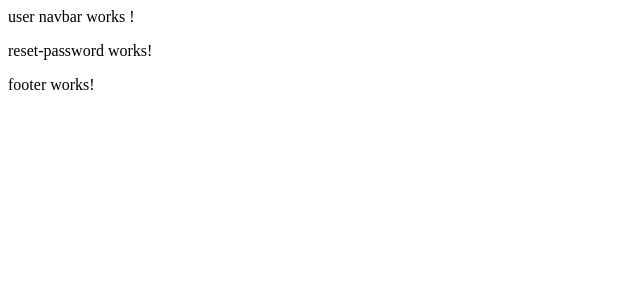
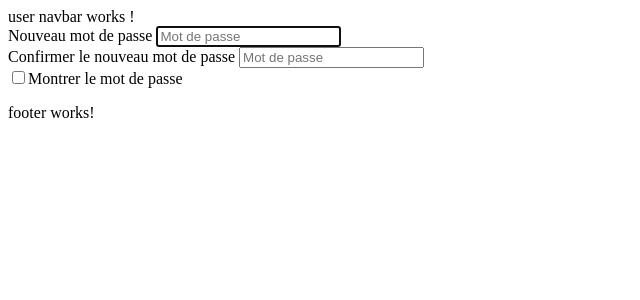
Before and after one commit to LoisKOUNINEF/LesGrainesBouquinent_Front, an Angular app: page /auth/reset-password/1 in a window 1280 px wide. Shown: the top 300 px of the page, without its empty margins (0-640 px from the left). Built offline with nearby package versions, Linux system fonts and the light colour scheme; no server answers.

Commit message:
reset pwd component

```diff
--- a/src/app/components/auth/reset-link-sent/reset-link-sent.component.html
+++ b/src/app/components/auth/reset-link-sent/reset-link-sent.component.html
@@ -1 +1,5 @@
-<p>reset-link-sent works!</p>
+<div>
+	<h3>
+		Un lien de réinitialisation a été envoyé à votre adresse e-mail.
+	</h3>
+</div>
--- a/src/app/components/auth/reset-password/reset-password.component.html
+++ b/src/app/components/auth/reset-password/reset-password.component.html
@@ -1 +1,44 @@
-<p>reset-password works!</p>
+<div>
+    <form [formGroup]="pwdResetForm">
+        <div class="form-class password">
+            <label>
+                Nouveau mot de passe
+            </label>
+            <input
+            type="password"
+            id="password"
+            placeholder="Mot de passe"
+            class="form-input"
+            formControlName="password"
+            autofocus
+            required
+            >
+            <span *ngIf="controls.password?.touched && controls.password?.hasError('required')" class="errors">
+                Mot de Passe requis (minimum 10 caractères).
+            </span>
+        </div>
+        <div class="form-class confirm">
+            <label class="label">
+            Confirmer le nouveau mot de passe
+            </label>
+            <input
+            type="password"
+            id="confirm"
+            placeholder="Mot de passe"
+            class="form-input"
+            formControlName="confirmPassword"
+            required
+            >
+            <span *ngIf="controls.confirmPassword?.touched && checkPasswords">
+                Les mots de passe ne sont pas identiques.
+            </span>
+        </div>
+        <div>
+            <input
+            type="checkbox"
+            class="reveal-password"
+            (click)="revealPassword()"
+            >Montrer le mot de passe
+        </div>
+    </form>
+</div>
--- a/src/app/components/auth/reset-password/reset-password.component.ts
+++ b/src/app/components/auth/reset-password/reset-password.component.ts
@@ -1,4 +1,12 @@
 import { Component } from '@angular/core';
+import { FormBuilder, FormControl, Validators } from '@angular/forms';
+import { ActivatedRoute, Router } from '@angular/router';
+import { Subscription } from 'rxjs';
+import { filter } from 'rxjs/operators';
+import { UserDTO, UserFormValue } from 'src/app/core/dto/user.dto';
+import { AuthService } from 'src/app/core/services/auth/auth.service';
+import { checkPasswords } from 'src/app/shared/helpers/check-passwords';
+import { revealPassword } from 'src/app/shared/helpers/reveal-password';
 
 @Component({
   selector: 'app-reset-password',
@@ -7,4 +15,51 @@ import { Component } from '@angular/core';
 })
 export class ResetPasswordComponent {
 
+  token: string = '';
+  subscription: Subscription = new Subscription;
+  revealPassword = revealPassword;
+  checkPasswords = checkPasswords;
+
+  pwdResetForm = this.formBuilder.group({
+    password: new FormControl('',[
+      Validators.minLength(10)
+    ]),
+    confirmPassword: [''],
+  },
+  {
+    validators: this.checkPasswords,
+  });
+
+  controls = {
+    password: this.pwdResetForm.get('password'),
+    confirmPassword: this.pwdResetForm.get('confirm-password'),
+  }
+
+  constructor(
+    private authService: AuthService,
+    private formBuilder: FormBuilder,
+    private router: Router,
+    private route: ActivatedRoute,
+    ) { }
+
+  ngOnInit() { this.token = this.route.snapshot.params['token'] }
+
+  resetPwd(): Subscription | Promise<boolean> {
+    if (!this.pwdResetForm.valid) {
+      return this.router.navigate([`auth/reset-password/${this.token}`]);
+    };
+    const user = new UserDTO(this.pwdResetForm.value as UserFormValue);
+
+    return this.subscription = this.authService.resetPwd(user, this.token)
+      .pipe(filter(res => !!res))
+      .subscribe(() => {
+        this.router.navigate(['auth/login'])
+      }
+    )
+  }
+
+  ngOnDestroy() {
+    if(this.subscription) this.subscription.unsubscribe();
+  }
+
 }
```
Also changed, not shown: 1 other file (tests, documents, lock files or other folders).
